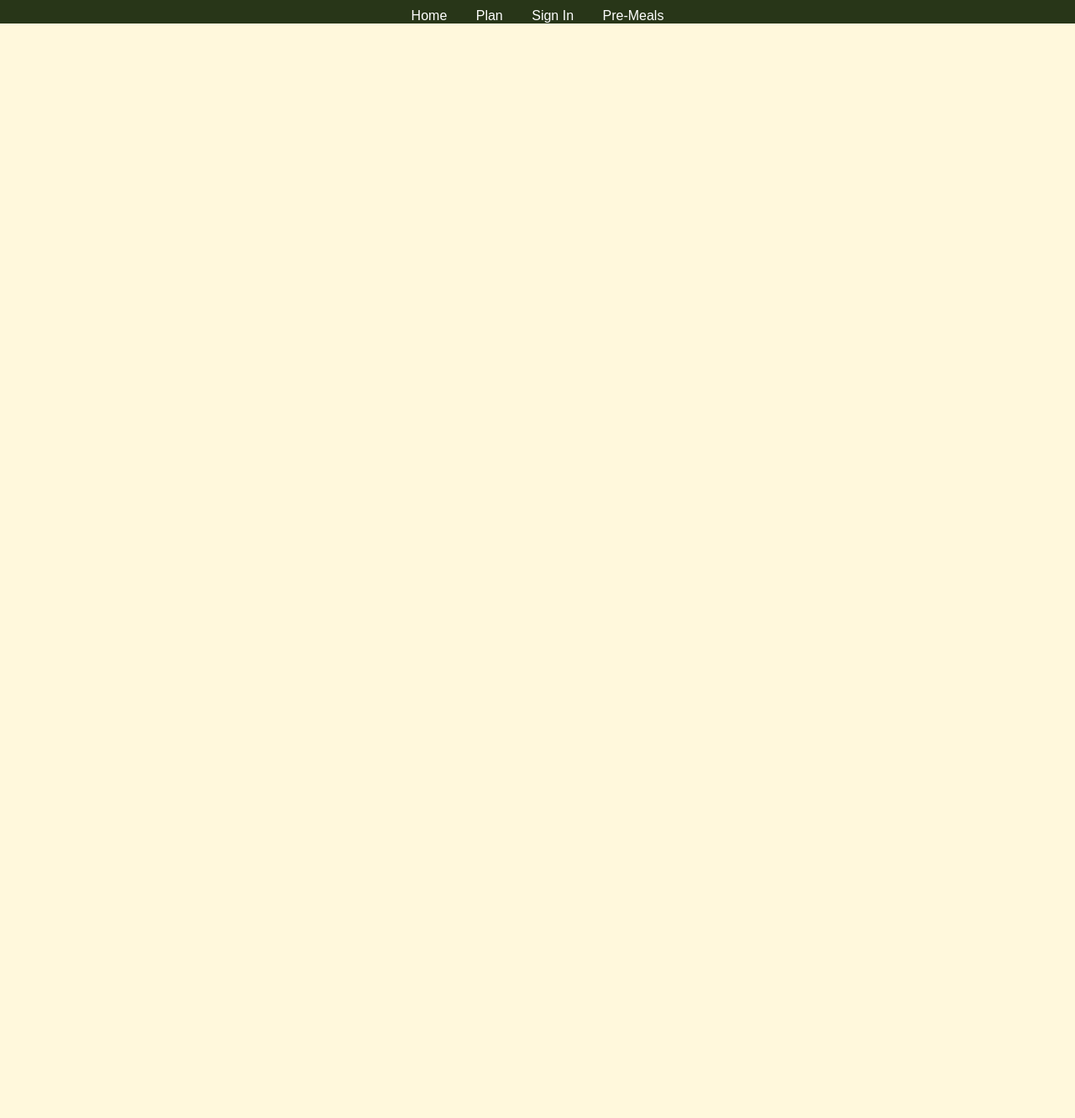
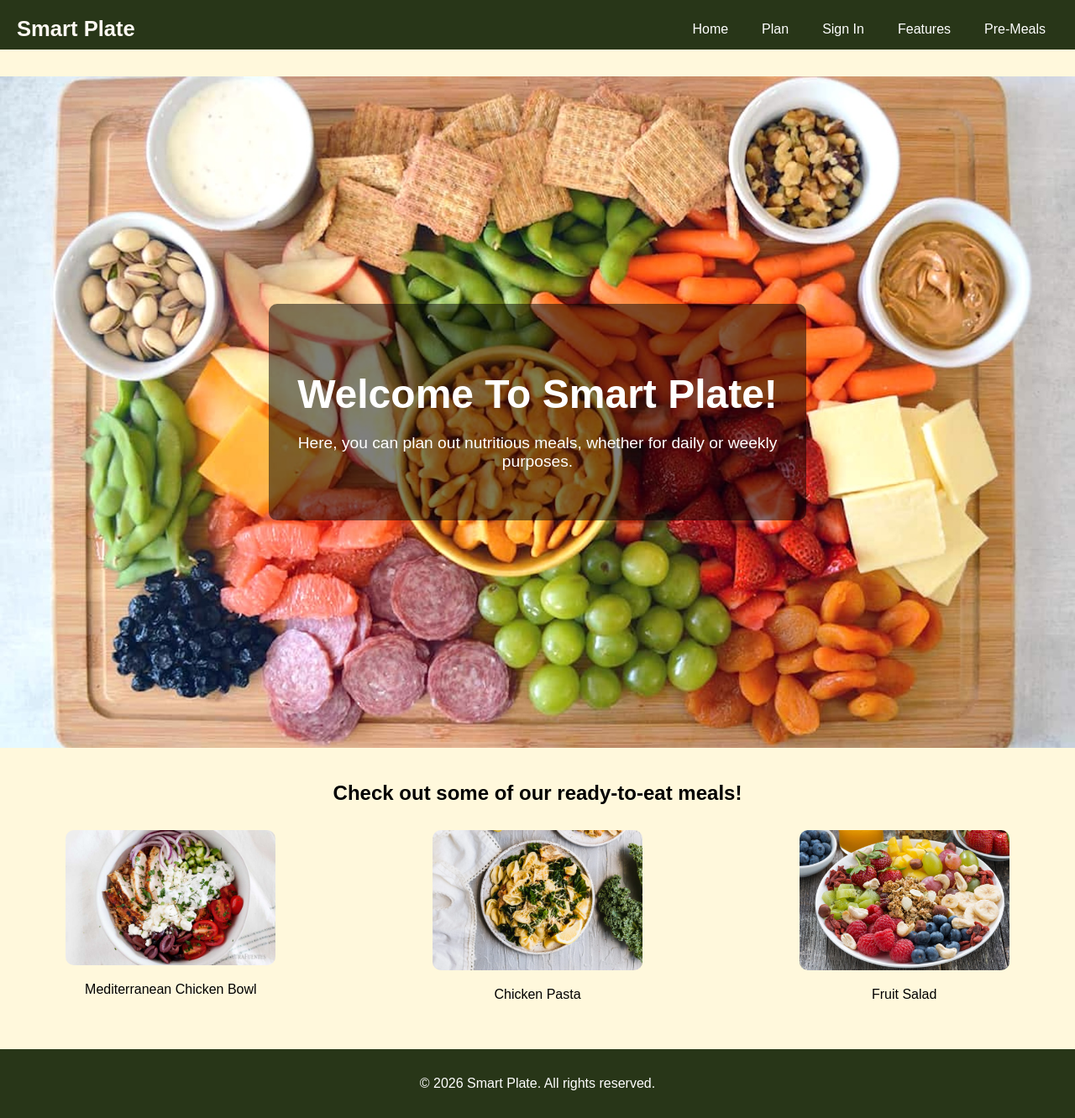
Before and after one commit to ShivsterNk/SmartPlateSeniors, a PHP site: page / in a window 1280 px wide. Shown: the whole page at 84% size. Before the commit the page ends 28 px from the top, so only its background shows below. Run offline with PHP 8.4, Linux system fonts and the light colour scheme.

Commit message:
Created a functional and updated Home page using PHP, HTML, CSS, and a little JavaScript

```diff
--- a/assets/spstyle.css
+++ b/assets/spstyle.css
@@ -26,6 +26,52 @@ header {
     color:#fffaf3;
 }
 
+/*NAVBAR SECTION */
+.navbar {
+    background-color: #283618;
+    color: #fffaf3;
+    position: relative;
+    z-index: 1000;
+}
+
+.nav-container {
+    display: flex;
+    align-items: center;
+    justify-content: space-between;
+    padding: 10px 20px;
+    position: relative;
+}
+
+.logo {
+    font-size: 1.6rem;
+    font-weight: bold;
+    color: #fffaf3;
+    text-decoration: none;
+}
+
+/*RIGHT-SIDE LINKS*/
+.nav-right {
+    display: flex;
+    gap: 10px;
+    z-index: 1001;
+}
+
+.nav-right a {
+    color: white;
+    text-decoration: none;
+    font-weight: 500;
+}
+
+.hamburger {
+    display: none;
+    font-size: 1.8rem;
+    background: none;
+    border: none;
+    color: white;
+    cursor: pointer;
+}
+
+
 nav a {
     color: white;
     margin: 0 15px;
@@ -37,6 +83,73 @@ section {
     margin: 2em 0;
 }
 
+.split-layout {
+    display: flex;
+    width: 100%;
+    padding: 40px 0;
+}
+
+.container {
+    width: 100%;
+    margin: 40px auto;
+}
+
+/*HERO SECTION */
+.hero-bg {
+    position: relative;
+    height: 100vh;
+    background: url('./Images/healthyplatter.jpg') no-repeat center center/cover;
+    display: flex;
+    justify-content: center;
+    align-items: center;
+    color: white;
+    text-align: center;
+}
+
+.hero-overlay {
+    background-color: rgba(0,0,0,0.5);
+    padding: 40px 20px;
+    border-radius: 10px;
+    max-width: 600px;
+}
+
+.hero-overlay h1 {
+    font-size: 3rem;
+    margin-bottom: 20px;
+}
+
+.hero-overlay p {
+    font-size: 1.2rem;
+}
+
+/*FEW MEALS PAGE */
+.meals {
+    margin: 40px auto;
+}
+
+.meals h2 {
+    text-align: center;
+    margin-bottom: 30px;
+}
+
+.meal-row {
+    display: flex;
+    justify-content: space-between;
+    align-items: flex-start;
+    gap: 30px;
+}
+
+.meal-card {
+    flex: 1;
+    text-align: center;
+}
+
+.meal-card img {
+    width: 100%;
+    max-width: 250px;
+    border-radius: 10px;
+}
+
 footer {
     background-color: #283618;
     color: white;
@@ -44,3 +157,35 @@ footer {
     padding: 1em;
     margin-top: auto;
 }
+
+@media (max-width: 768px) {
+    .hamburger {
+        display: block;
+    }
+
+    .nav-right {
+        position: absolute;
+        top: 100%;
+        left: 0;
+
+        width: 100%;
+        background-color: #283618;
+
+        flex-direction: column;
+        align-items: center;
+
+        display: none;
+        padding: 15px 0;
+    }
+
+    .nav-right a {
+        padding: 10px 0;
+        font-size: 1.2rem;
+        width: 100%;
+        text-align: center;
+    }
+
+    .nav-right.show {
+        display: flex;
+    }
+}
--- a/includes/footer.php
+++ b/includes/footer.php
@@ -0,0 +1,5 @@
+<footer>
+            <p>&copy; <?php echo date("Y"); ?> Smart Plate. All rights reserved. </p>
+        </footer>
+    </body>
+</html>
--- a/includes/header.php
+++ b/includes/header.php
@@ -6,12 +6,20 @@
         <link rel="stylesheet" href="assets/spstyle.css">
     </head>
     <body>
-        <header>
+        <header class="navbar">
+            <div class="nav-container">
+                <div class="nav-left">
+                    <a href="index.php" class="logo">Smart Plate</a>
+                </div>
 
-            <nav>
-                <a href="index.php">Home</a>
-                <a href="plan.php">Plan</a>
-                <a href="signin.php">Sign In</a>
-                <a href="premeals.php">Pre-Meals</a>
-            </nav>
+                <button class="hamburger" id="hamburger">☰</button>
+
+                <nav class="nav-right" id="navMenu">
+                    <a href="index.php">Home</a>
+                    <a href="plan.php">Plan</a>
+                    <a href="signin.php">Sign In</a>
+                    <a href="features">Features</a>
+                    <a href="premeals.php">Pre-Meals</a>
+                </nav>
+            </div>
         </header>
--- a/index.php
+++ b/index.php
@@ -2,3 +2,55 @@
 //index.php
 include('includes/header.php');
 ?>
+
+<main>
+    <section class="hero-bg">
+        <div class="hero-overlay">
+            <h1>Welcome To Smart Plate!</h1>
+            <p>Here, you can plan out nutritious meals, whether for daily or weekly purposes.</p>
+        </div>
+    </section>
+
+    <section class="meals">
+        <div class="container meals">
+            <h2>Check out some of our ready-to-eat meals!</h2>
+
+            <div class="meal-row">
+                <div class="meal-card">
+				    <img src="./assets/Images/medterrbowl.jpg" alt="Chicken Bowl">
+                    <p>Mediterranean Chicken Bowl</p>
+                </div>
+                <div class="meal-card">
+				    <img src="./assets/Images/healthypasta.jpg" alt="Healthy Pasta">
+                    <p>Chicken Pasta</p>
+                </div>
+                <div class="meal-card">
+				    <img src="./assets/Images/fruitbowl.jpg" alt="Fruit Bowl">
+                    <p>Fruit Salad</p>
+                </div>
+            </div>
+        </div>
+    </section>
+
+    <script>
+        const hamburger = document.getElementById("hamburger");
+        const navMenu = document.getElementById("navMenu");
+
+        hamburger.addEventListener("click", () => {
+            navMenu.classList.toggle("show");
+            hamburger.textContent = navMenu.classList.contains("show") ? "x" : "☰";
+        });
+
+        window.addEventListener('resize', () => {
+            if (window.innerWidth > 768) {
+                navMenu.classList.remove('show');
+                hamburger.textContent = '☰';
+            }
+        })
+    </script>
+</main>
+
+<?php
+//index.php
+include('includes/footer.php');
+?>
```
